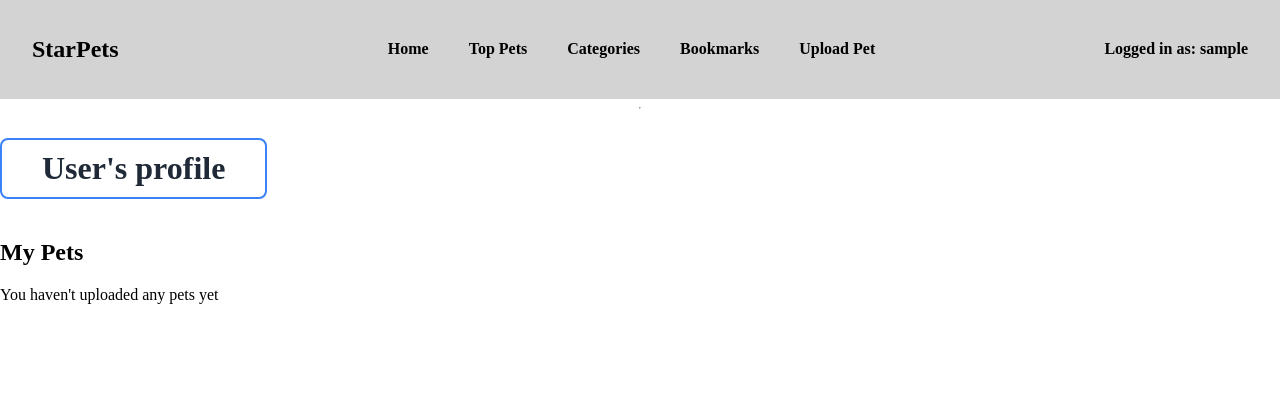
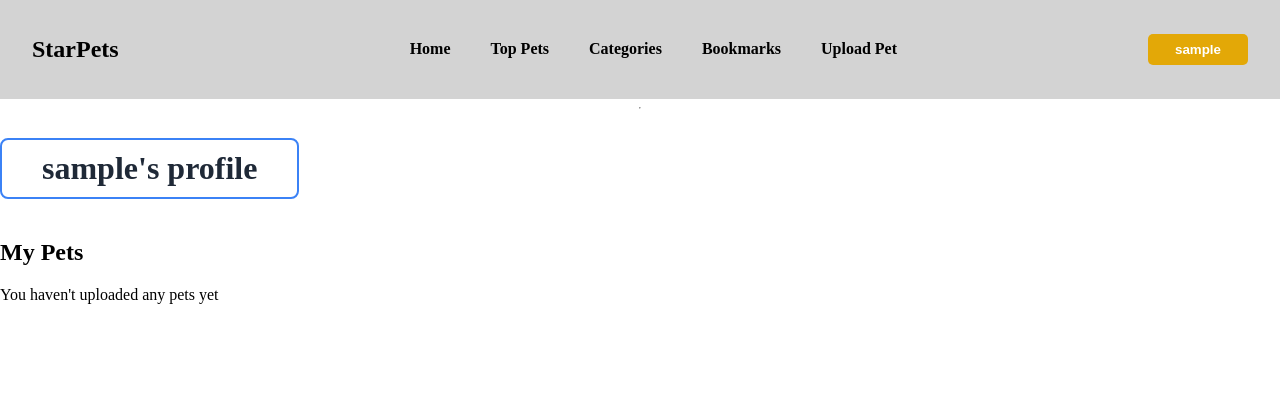
Before and after one commit to StevenHorne44/StarPets, a Django app: page /profile/ in a window 1280 px wide. Shown: the top 420 px of the page. Run offline with Django 5.2, Linux system fonts and the light colour scheme; the visitor is signed in with stand-in values (Sample User, id 1); data that the repository does not hold is empty.

Commit message:
profile dropdown feature added

```diff
--- a/static/css/starpets.css
+++ b/static/css/starpets.css
@@ -261,3 +261,121 @@ body {
 .main-content {
     flex-grow: 1;
 }
+
+.change-profile-btn{
+    background-color: #3b82f6;
+    color: white;
+    border:none;
+    padding: 5px 10px;
+    border-radius: 5px;
+}
+
+.delete-account-btn{
+    background-color: #ef4444;
+    color: white;
+    border:none;
+    padding: 5px 10px;
+    border-radius: 5px;
+}
+
+.delete-account-btn, .change-profile-btn{
+    cursor: pointer;
+    transition: backround-color 0.3 ease;
+}
+
+.profile-container {
+    display: flex;
+    gap: 40px;
+    padding: 20px;
+    font-family: sans-serif;
+}
+
+.profile-siderbar {
+    flex: 1;
+    max-width: 250px;
+}
+
+.profile-icon {
+
+}
+
+.profile-description-box {
+    border: 1px solid #3b82f6;
+    padding: 10px;
+    min-height: 150px;
+    margin-top: 5px;
+}
+
+
+/*-----------------PROFILE DROPDOWN CSS-------------------------*/
+
+.to-profile-div{
+    position:relative;
+    display: inline-block;
+}
+
+/* button to go to user profile page */
+.go-to-profile-btn {
+    cursor: pointer;
+    background: #e3a807;
+    color: white;
+    border: none;
+    min-width: 100px;
+    padding: 8px 15px;
+    border-radius: 5px;
+    font-weight: bold;
+}
+
+.dropdown-content{
+    display:none;
+    position:absolute;
+    top: 100%;
+    right: 0;
+    margin-top: 8px;
+    background-color: white;
+    min-width: 160px;
+    box-shadow: 0px 8px 16px rgba(0,0,0,0.2);
+    border-radius: 8px;
+    overflow: hidden; /* stop link hover going past corner */
+    z-index: 1000; /*make sure dropdown stays on top */
+}
+
+.dropdown-content a, .dropdown-content button {
+    display: block;
+    width: 100%;
+    box-sizing: border-box;
+    padding: 12px 16px;
+    text-decoration: none;
+    text-align: left;
+    font-size: 14px;
+    font-family: inherit;
+    font-weight: bold;
+    color: white;
+    border: none;
+    cursor: pointer;
+    transition: background 0.3s;
+
+
+}
+
+.profile-link {
+    background-color:#3b82f6;
+}
+
+.profile-link:hover{
+    background-color: #2980b9;
+}
+
+.logout-btn{
+    background-color: #ef4444;
+}
+
+.logout-btn:hover {
+    background-color: #d71919;
+}
+
+.show {
+    display: block;
+}
+
+/*--------------------- END OF PROFILE DROPDOWN CSS------------------- */
--- a/static/js/starpets.js
+++ b/static/js/starpets.js
@@ -78,6 +78,26 @@ document.addEventListener('DOMContentLoaded', function () {
         });
     });
 
+    //-----------PROFILE DROPDOWN MENU------------------
+    const menuButton = document.getElementById('profile-dropdown');
+    const dropDownMenu = document.getElementById('dropdown-menu');
+
+    //prevent error if used not logged in
+    if (menuButton && dropDownMenu) {}
+        menuButton.addEventListener('click', (e) => {
+            dropDownMenu.classList.toggle('show'); //toggle display dropdown
+            e.stopPropagation(); //stop closing immediately
+        });
+
+    // close menu if click outside it
+    window.addEventListener('click', () => {
+        if (dropDownMenu.classList.contains('show')){
+            dropDownMenu.classList.remove('show');
+        }
+    });
+
+
+
 });
 
 
@@ -95,4 +115,5 @@ function getCookie(name) {
         }
     }
     return cookieValue;
+
 }
--- a/templates/pets/base.html
+++ b/templates/pets/base.html
@@ -26,9 +26,21 @@
             </ul>
             <div class="user-status">
                 {% if user.is_authenticated %}
-                    <a href ="{% url 'pets:profile' %}">
-                    Logged in as: <strong>{{ user.username }}</strong>
-                    </a>
+                    <div class="to-profile-div">
+                        <button id="profile-dropdown" class="go-to-profile-btn">
+                            <strong>{{ user.username }}</strong>
+                        </button>
+
+                        <div id="dropdown-menu" class="dropdown-content">
+                            <a class = "profile-link" href ="{% url 'pets:profile' %}">Go to profile</a>
+
+                            <form action="{% url 'pets:logout' %}" method="post" style="display: inline;">
+                                {% csrf_token %}
+                                <button type="submit" class="logout-btn">Logout</button>
+                            </form>
+
+                        </div>
+                    </div>
                 {% else %}
                     <a href ="{% url 'pets:login' %}">Not Logged In</a>
                 {% endif %}
--- a/templates/pets/profile.html
+++ b/templates/pets/profile.html
@@ -1,9 +1,10 @@
-{% extends 'pets/base.html' %}
+{% extends 'pets/browse_base.html' %}
+{% load static %}
 
-{% block title %}USER Profile{% endblock %}
+{% block title %}{{ user.username }} Profile{% endblock %}
 
 {% block content %}
-    <h1 class="main-header">User's profile</h1>
+    <h1 class="main-header">{{ user.username }}'s profile</h1>
 
     <h2>My Pets</h2>
     {% if pets %}
```
